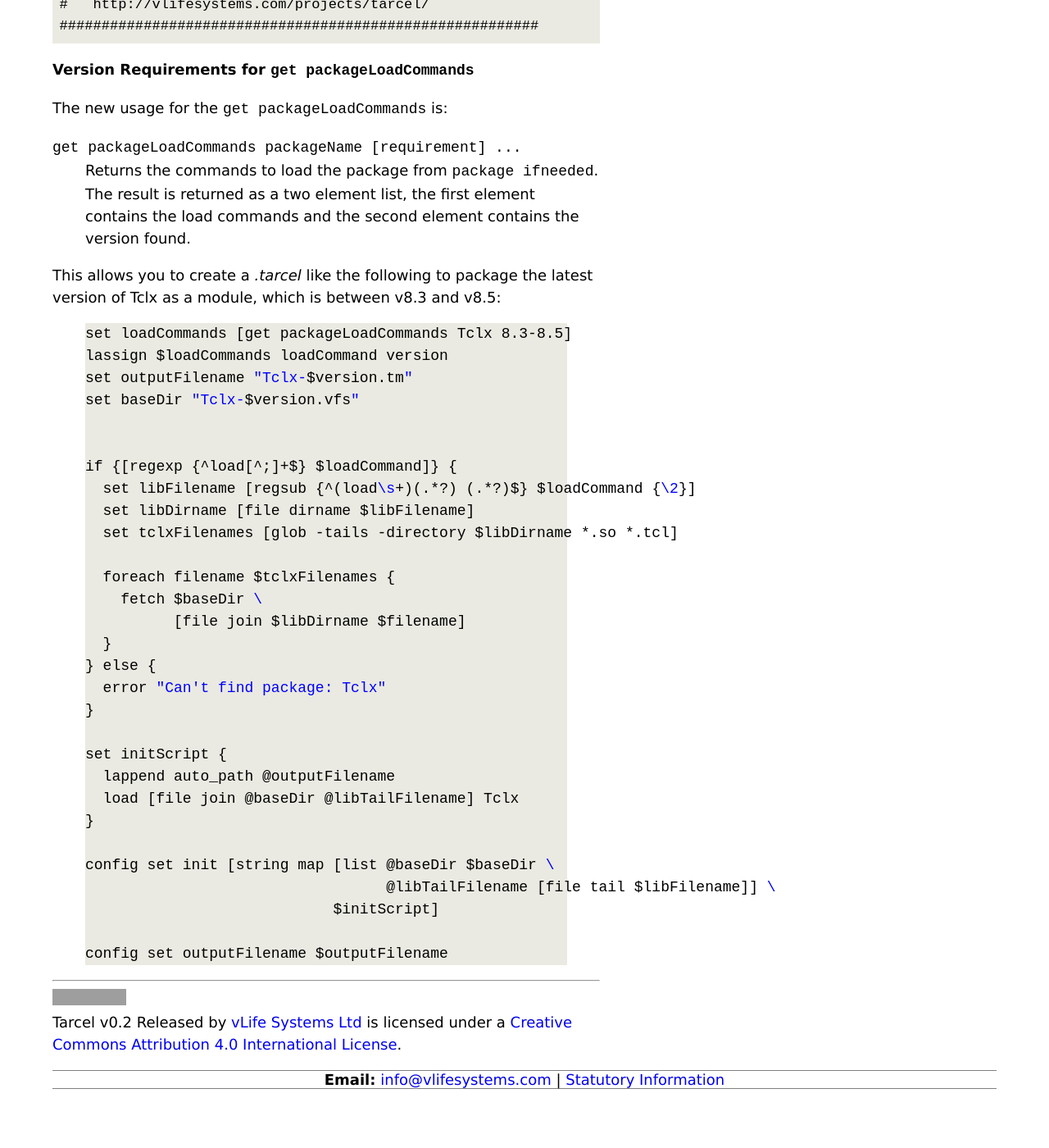
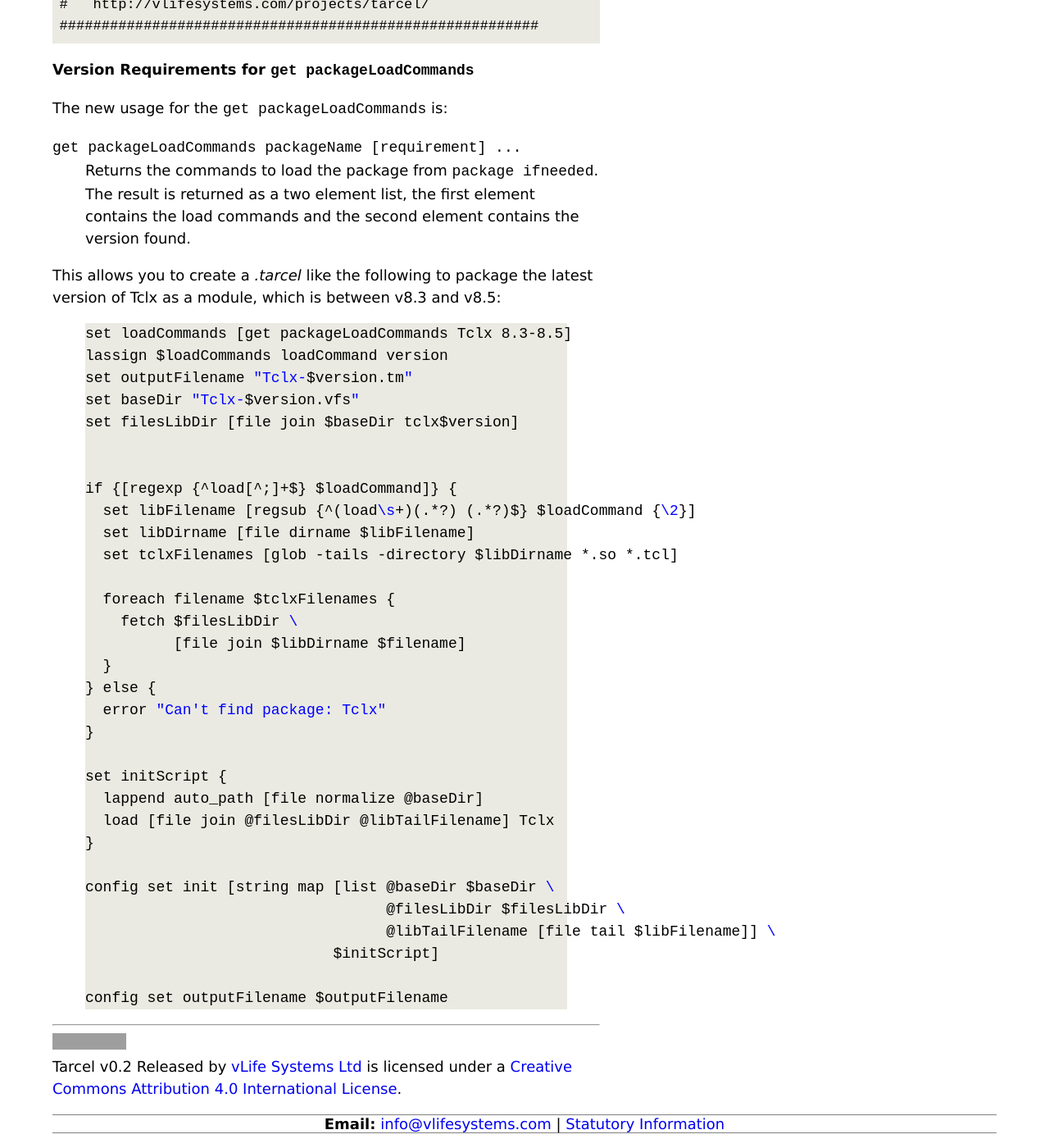
Before and after one commit to vlifesystems/vlifesystems.github.io, a Jekyll site: the page built from _posts/2015-06-26-tarvel-v0.2-released.markdown, in a window 1280 px wide and 1400 px high, scrolled down 587 px. Shown: the whole window at 82% size. Built offline with Jekyll 4.4.1, drawn with Linux system fonts in a browser that asks for light colours; before the commit the page ends 1933 px from its top, so only the background shows below that; grey boxes are pictures that could not be loaded.

Commit message:
Correct post: Tarvel v0.2 release bad example

```diff
--- a/_posts/2015-06-26-tarvel-v0.2-released.markdown
+++ b/_posts/2015-06-26-tarvel-v0.2-released.markdown
@@ -33,6 +33,7 @@ set loadCommands [get packageLoadCommands Tclx 8.3-8.5]
 lassign $loadCommands loadCommand version
 set outputFilename "Tclx-$version.tm"
 set baseDir "Tclx-$version.vfs"
+set filesLibDir [file join $baseDir tclx$version]
 
 
 if {[regexp {^load[^;]+$} $loadCommand]} {
@@ -41,7 +42,7 @@ if {[regexp {^load[^;]+$} $loadCommand]} {
   set tclxFilenames [glob -tails -directory $libDirname *.so *.tcl]
 
   foreach filename $tclxFilenames {
-    fetch $baseDir \
+    fetch $filesLibDir \
           [file join $libDirname $filename]
   }
 } else {
@@ -49,11 +50,12 @@ if {[regexp {^load[^;]+$} $loadCommand]} {
 }
 
 set initScript {
-  lappend auto_path @outputFilename
-  load [file join @baseDir @libTailFilename] Tclx
+  lappend auto_path [file normalize @baseDir]
+  load [file join @filesLibDir @libTailFilename] Tclx
 }
 
 config set init [string map [list @baseDir $baseDir \
+                                  @filesLibDir $filesLibDir \
                                   @libTailFilename [file tail $libFilename]] \
                             $initScript]
 
```
